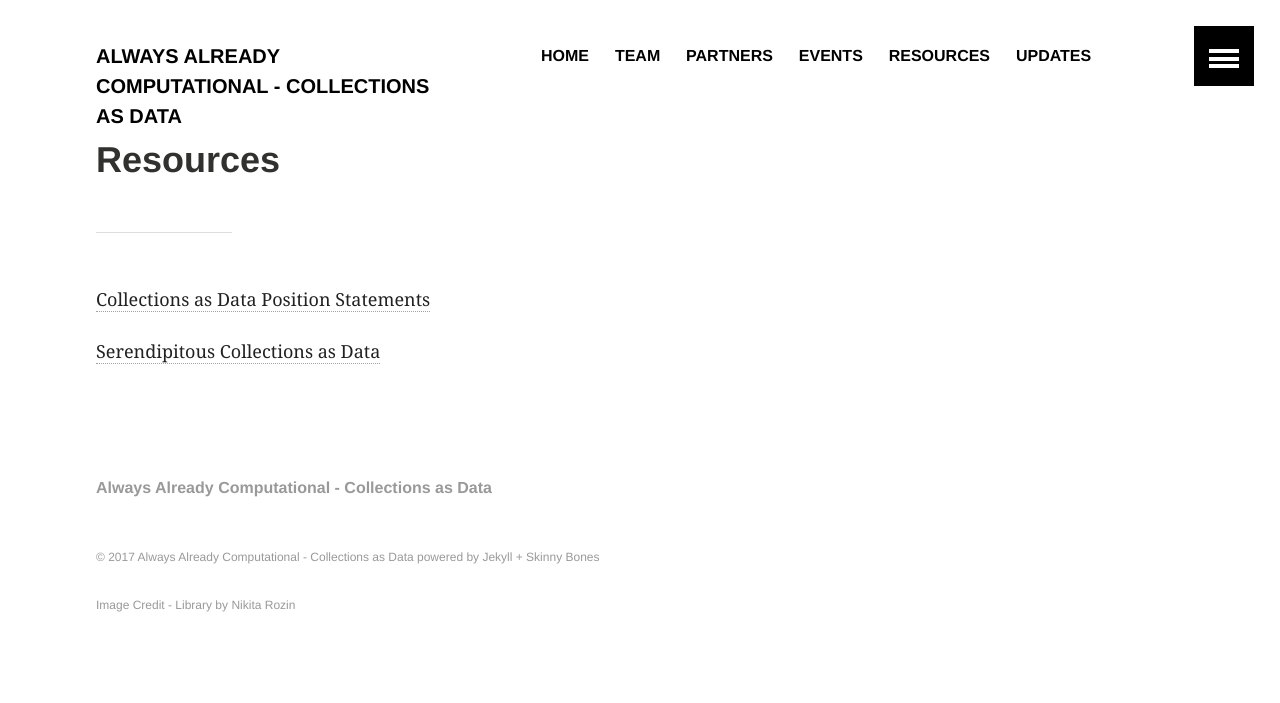
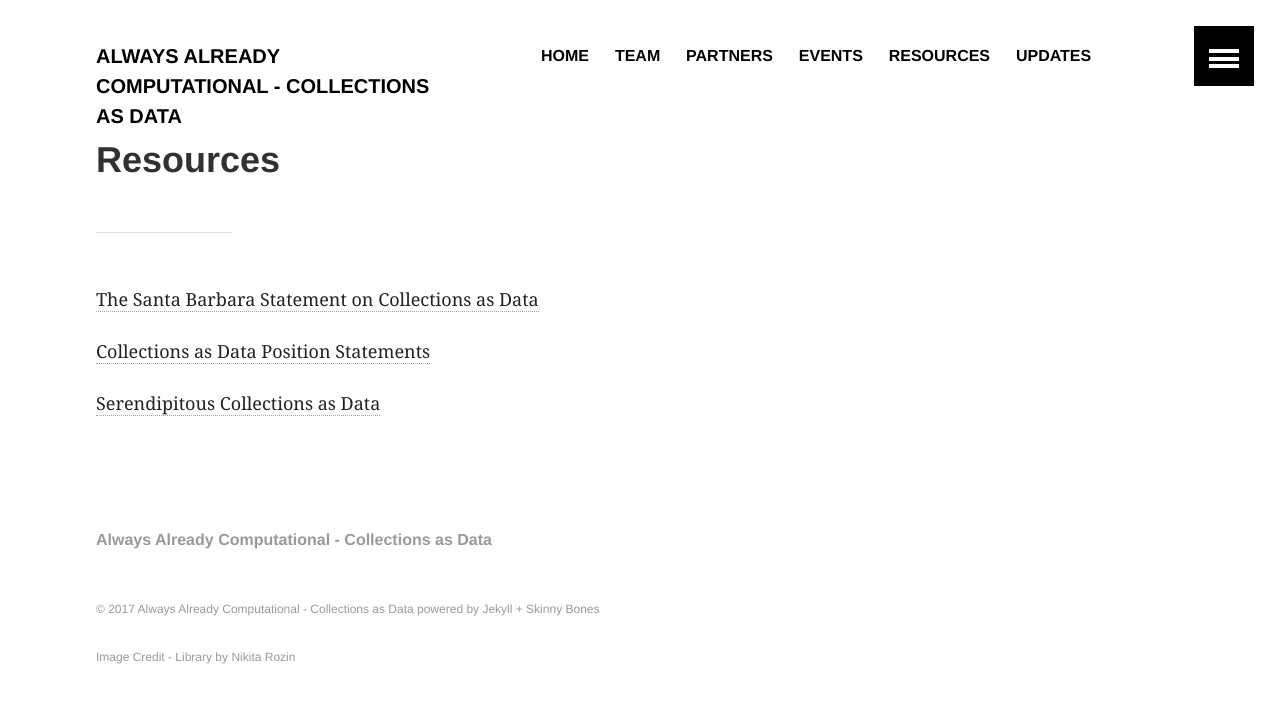
Before and after one commit to collectionsasdata/collectionsasdata.github.io, a Jekyll site: the page built from resources.md, in a window 1280 px wide. Shown: the top 703 px of the page. Built offline with Jekyll 4.4.1, drawn with Linux system fonts in a browser that asks for light colours.

Commit message:
Update resources.md

```diff
--- a/resources.md
+++ b/resources.md
@@ -3,6 +3,8 @@ layout: archive
 title:  "Resources"
 ---
 ---
+[The Santa Barbara Statement on Collections as Data](https://collectionsasdata.github.io/statement/)
+
 [Collections as Data Position Statements](https://github.com/collectionsasdata/collectionsasdata.github.io/raw/master/aac_positionstatements.pdf)
 
 [Serendipitous Collections as Data](https://collectionsasdata.github.io/ideas/)
```
